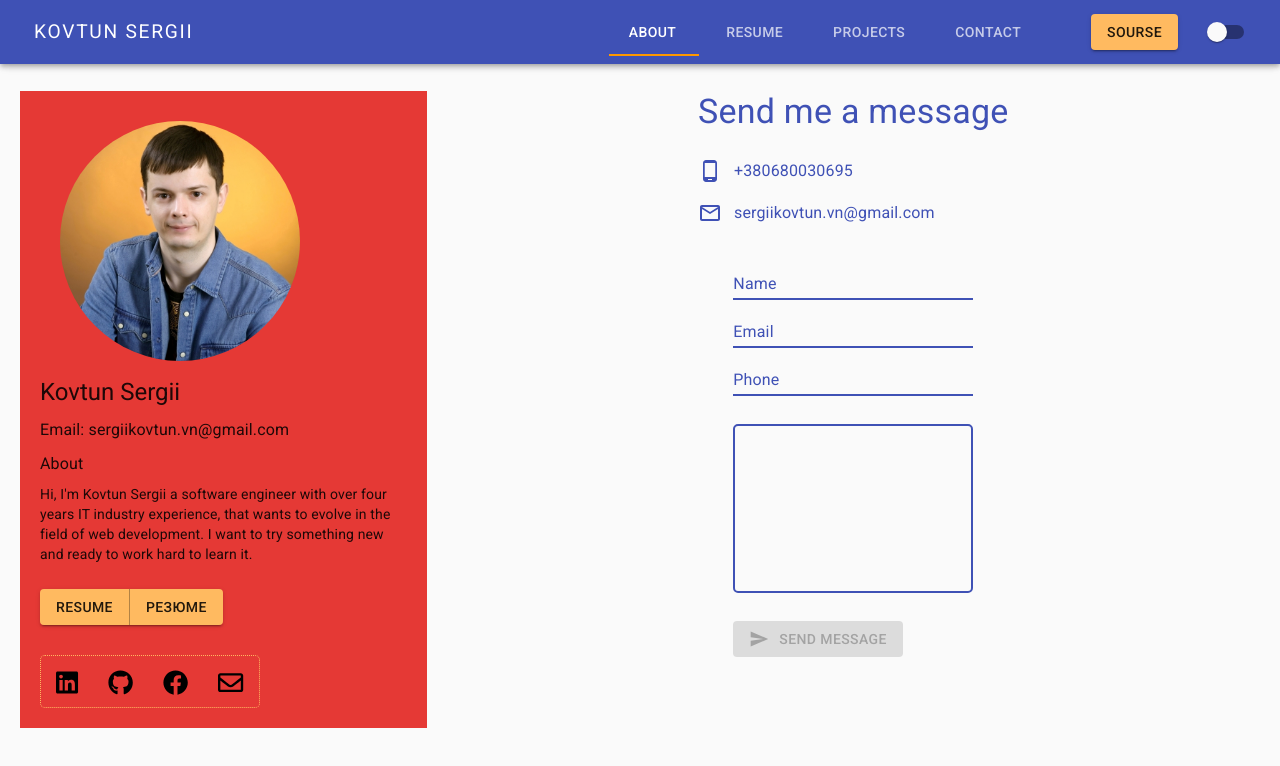
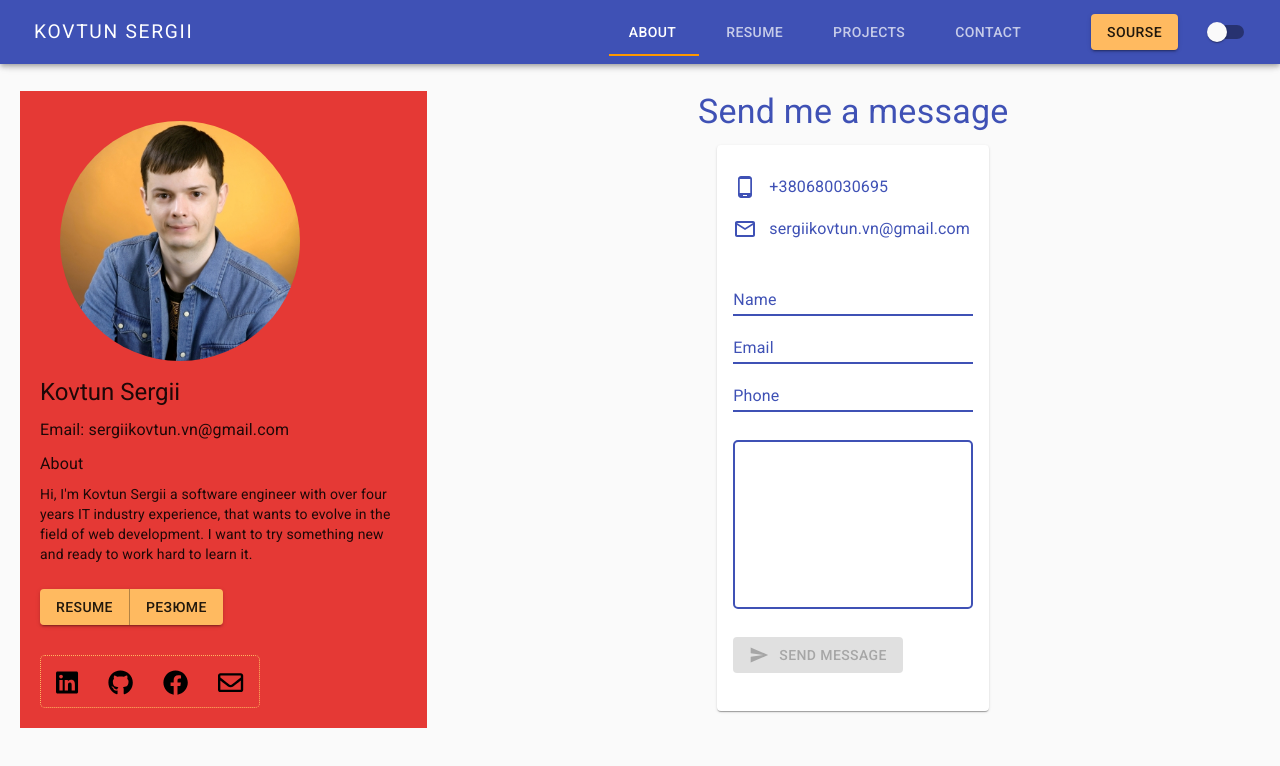
Before and after one commit to SergiiKov/cv, a React (Create React App) app: page /contact in a window 1280 px wide. Shown: the top 766 px of the page. Built offline with nearby package versions, Linux system fonts and the light colour scheme.

Commit message:
fix pages v12

```diff
--- a/src/pages/contact/contact-page.jsx
+++ b/src/pages/contact/contact-page.jsx
@@ -4,6 +4,8 @@ import axios from 'axios';
 
 import Title from '../../components/ui/title';
 import ColorBody1 from '../../components/ui/colorBody1';
+import Card from '@material-ui/core/Card';
+import CardContent from '@material-ui/core/CardContent';
 
 import { makeStyles, useTheme } from '@material-ui/core/styles';
 import Typography from '@material-ui/core/Typography';
@@ -122,7 +124,7 @@ const useStyles = makeStyles((theme) => ({
 
     return (
       <React.Fragment>
-            <Grid container direction='row' className={classes.contactPage}>
+        <Grid container direction='row' className={classes.contactPage}>
               <Grid item container
                     direction="column"
                     justify="center"
@@ -134,6 +136,8 @@ const useStyles = makeStyles((theme) => ({
                 <Grid item>
                       <Title>Send me a message</Title>
                 </Grid>
+          <Card>
+            <CardContent>
                   <Grid item container style={{marginTop:'1em'}}>
                       <Grid item>
                         <ColorBody1><PhoneAndroidIcon style={{marginRight:'0.5em'}} /></ColorBody1>
@@ -198,7 +202,9 @@ const useStyles = makeStyles((theme) => ({
                       value={message}
                       onChange={(event)=> setMessage(event.target.value)}
                     />
-                  <Grid item container>
+
+                </Grid>
+                <Grid item container>
                     <Button
                     className={classes.sendButton}
                       variant="contained" color="secondary"
@@ -206,7 +212,9 @@ const useStyles = makeStyles((theme) => ({
                       onClick={onConfirm}>{loading ? <CircularProgress size={30}/> : buttonContent}
                     </Button>
                   </Grid>
-                </Grid>
+          </CardContent>
+            </Card>
+
               </Grid>
             </Grid>
             </Grid>
@@ -223,7 +231,6 @@ const useStyles = makeStyles((theme) => ({
               onClose={() => setAlert(false)}
             />
         </Grid>
-
       </React.Fragment>
     );
   }
```
